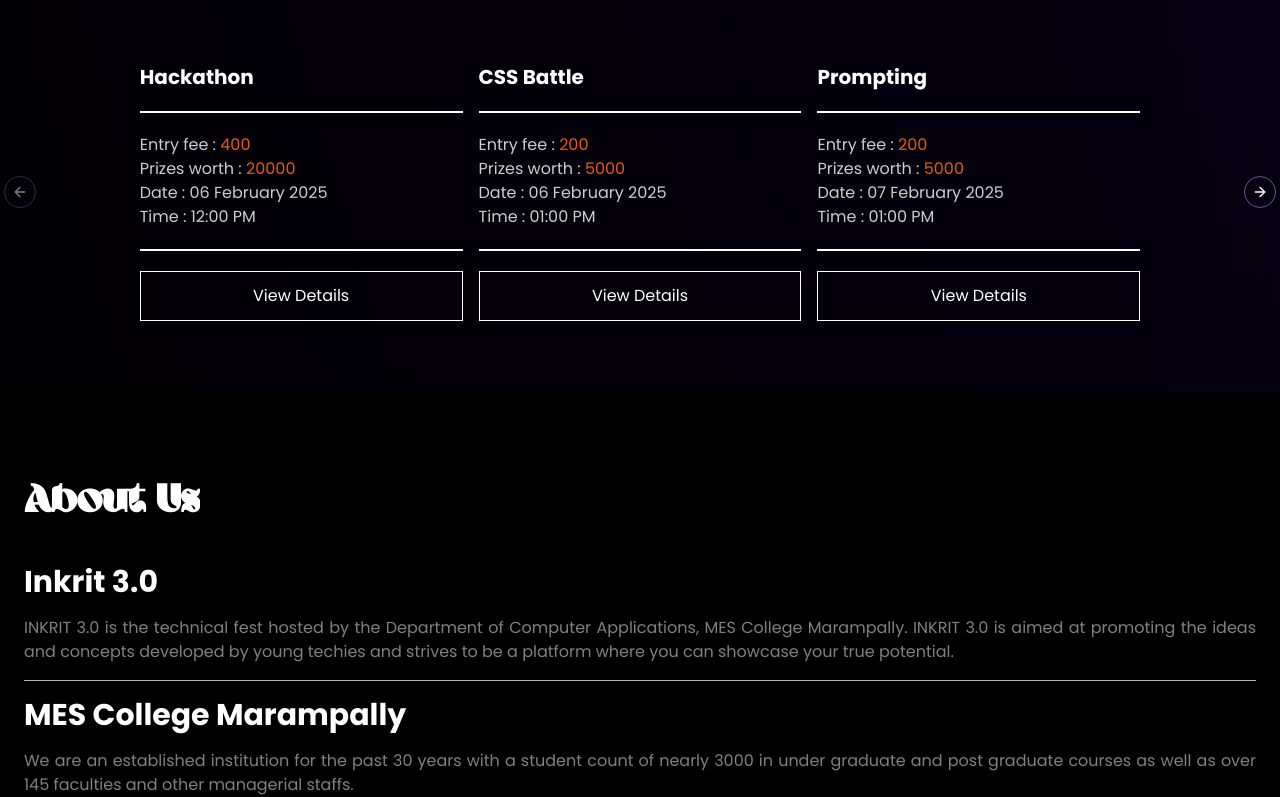
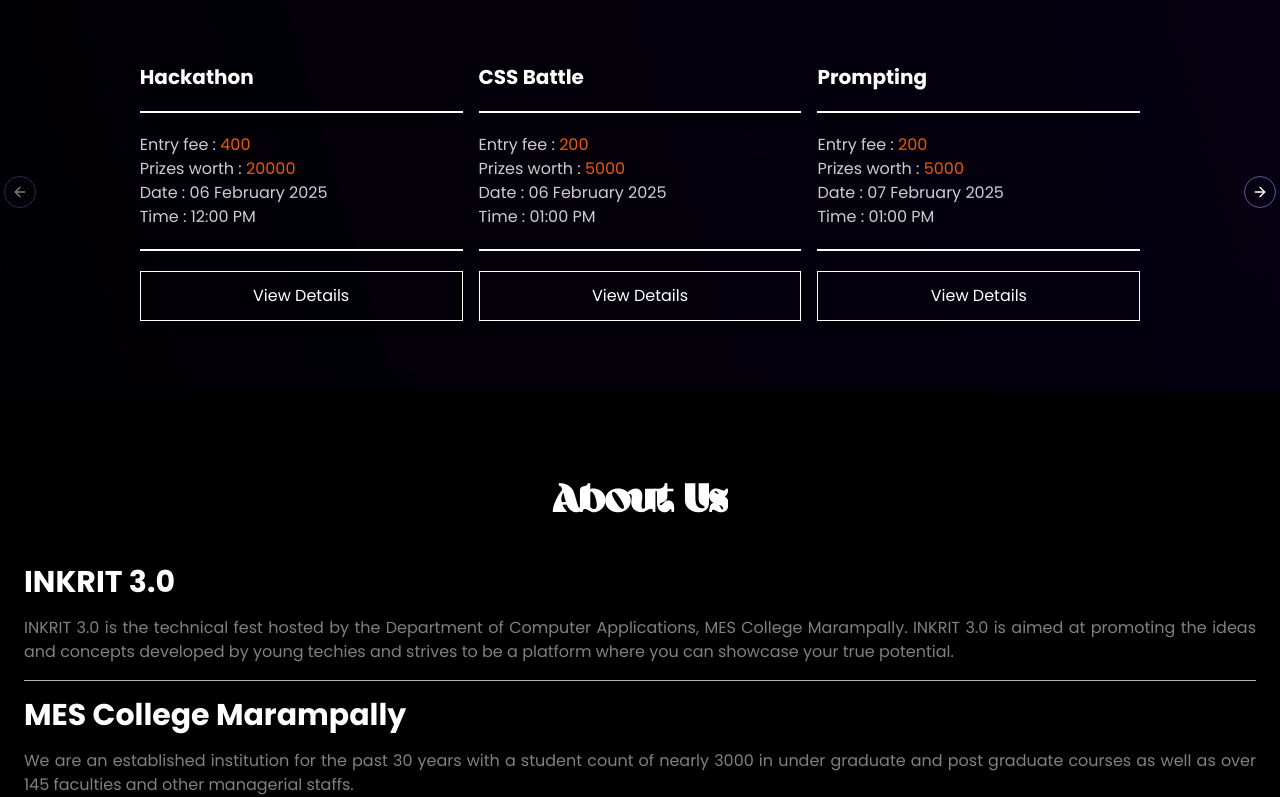
Before and after one commit to ab-h-i-n/inkrit-3-0, a Next.js app: page / in a window 1280 px wide. Shown: the part 2536-3333 px from the top of the page. Built offline with nearby package versions, Linux system fonts and the light colour scheme.

Commit message:
fix some bugs

```diff
--- a/components/AboutUsSection.tsx
+++ b/components/AboutUsSection.tsx
@@ -7,18 +7,19 @@
   return (
     <main className="min-h-[100vh] overflow-y-scroll pt-20 pb-12 relative bg-black">
       <div className="container mx-auto px-6 space-y-8">
-        <BoxReveal boxColor="white">
-          <div className="font-ahsing text-[2.5rem] font-bold text-white text-center">
-            About Us
-          </div>
-        </BoxReveal>
+        <div className="font-ahsing text-[2.5rem] font-bold text-white flex justify-center">
+          <BoxReveal boxColor="white">
+            <>About Us</>
+          </BoxReveal>
+        </div>
+
         <div className="divide-y divide-white/70 space-y-4 font-poppinsRegular">
           <motion.div
             initial={{ opacity: 0, y: 20 }}
             whileInView={{ opacity: 1, y: 0 }}
             transition={{ duration: 0.5 }}
           >
-            <h2 className="text-3xl text-white font-bold mb-4 font-poppinsBold">
+            <h2 className="text-3xl text-white font-bold mb-4">
               {aboutData.fest.title}
             </h2>
             <p className="text-white/50 mb-4 font-poppinsBold text-justify">
--- a/components/ContactUsSection.tsx
+++ b/components/ContactUsSection.tsx
@@ -64,7 +64,7 @@
         {/* title  */}
         <div className="text-center">
           <p className="text-sm text-white/70 capitalize">
-            Department of computer applications presents
+            Department of computer applications <br className="sm:hidden"/> presents
           </p>
           <h1 className="text-white font-ahsing text-5xl sm:text-6xl">INKRIT 3.0</h1>
         </div>
--- a/components/EventsSection.tsx
+++ b/components/EventsSection.tsx
@@ -3,7 +3,7 @@
 import BoxReveal from "./ui/box-reveal";
 const EventsSection = () => {
   return (
-    <section className=" text-white font-poppinsRegular pt-20 bg-black/70 backdrop-blur-md z-[100] relative">
+    <section className=" text-white font-poppinsRegular pt-20 bg-black/70 backdrop-blur-md z-[50] relative">
       <div className="flex justify-center">
         <BoxReveal boxColor="white">
           <h1 className="font-ahsing text-5xl text-center">Events</h1>
--- a/data/about.ts
+++ b/data/about.ts
@@ -1,6 +1,6 @@
 export const aboutData = {
   fest: {
-    title: "Inkrit 3.0",
+    title: "INKRIT 3.0",
     description:
       " INKRIT 3.0 is the technical fest hosted by the Department of Computer Applications, MES College Marampally. INKRIT 3.0 is aimed at promoting the ideas and concepts developed by young techies and strives to be a platform where you can showcase your true potential. ",
   },
```
